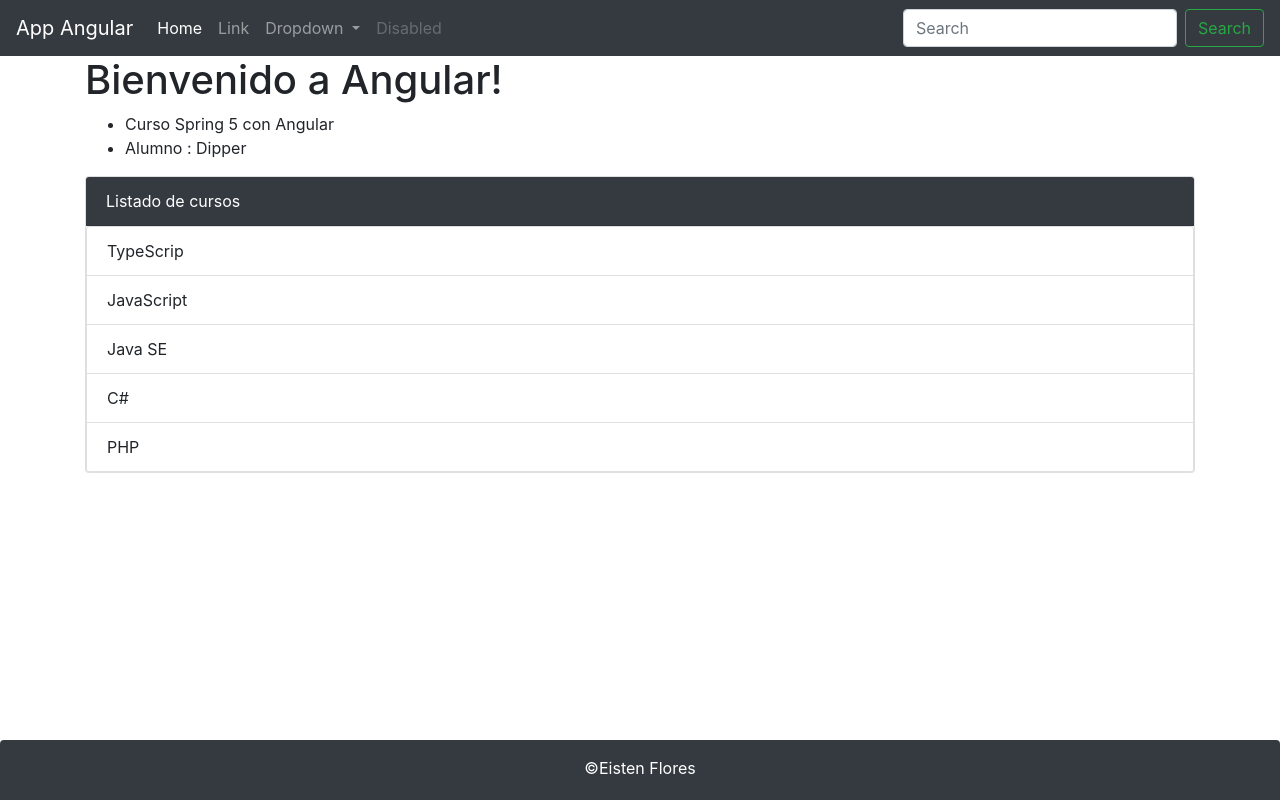
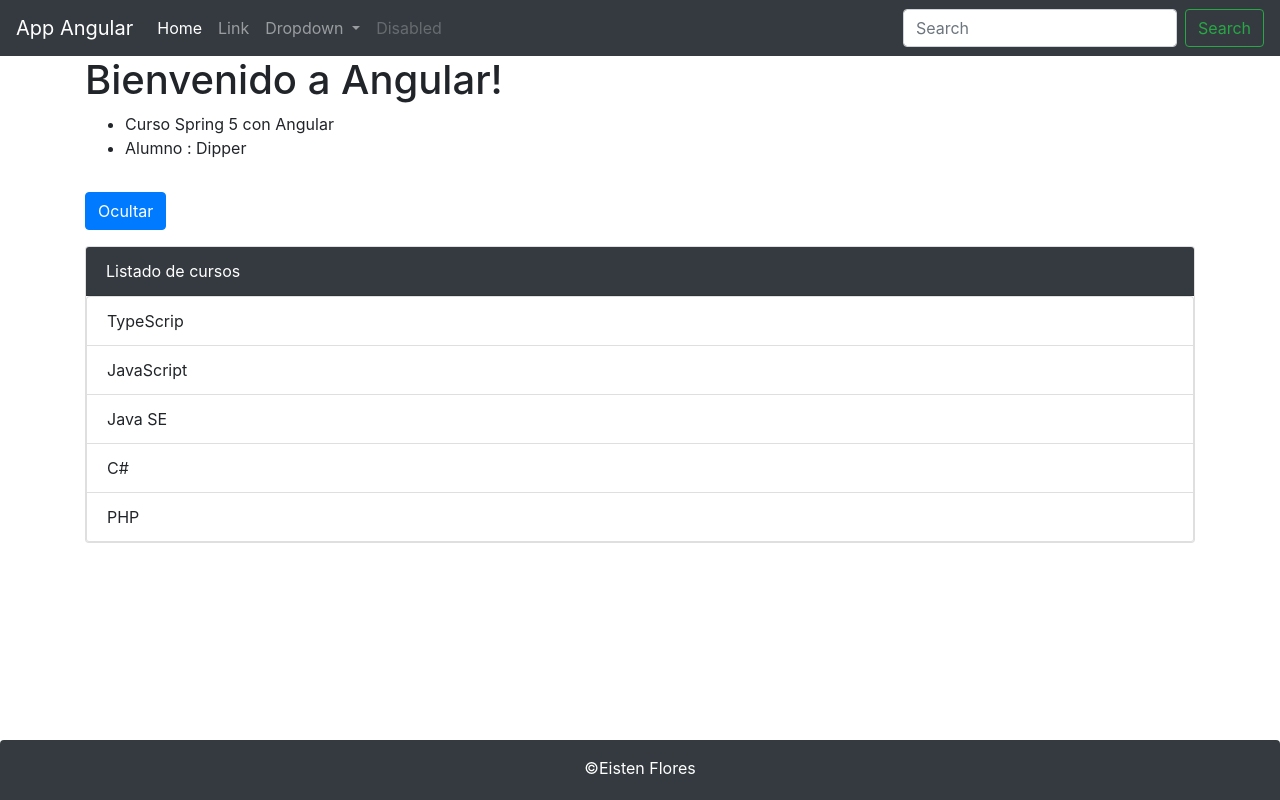
Before and after one commit to Eisten1996/app-cliente, an Angular app: page / in a window 1280 px wide. Built offline with nearby package versions, Linux system fonts and the light colour scheme.

Commit message:
Directiva estructural *ngIf

```diff
--- a/src/app/directiva/directiva.component.html
+++ b/src/app/directiva/directiva.component.html
@@ -1,8 +1,10 @@
+<button type="button" (click)="setHabilitar()"
+        class="btn btn-primary my-3">{{(habilitar == true) ? "Ocultar" : "Mostrar"}}</button>
 <div class="card">
   <div class="card-header bg-dark text-white">
     Listado de cursos
   </div>
-  <ul class="list-group">
+  <ul class="list-group" *ngIf="habilitar">
     <li class="list-group-item" *ngFor="let curso of listaCurso">{{curso}}</li>
   </ul>
 </div>
--- a/src/app/directiva/directiva.component.ts
+++ b/src/app/directiva/directiva.component.ts
@@ -7,6 +7,12 @@ import {Component} from '@angular/core';
 export class DirectivaComponent {
   listaCurso: string[] = ['TypeScrip', 'JavaScript', 'Java SE', 'C#', 'PHP'];
 
+  habilitar = true;
+
   constructor() {
   }
+
+  setHabilitar():void {
+    this.habilitar = (this.habilitar === true) ? false : true;
+  }
 }
```
